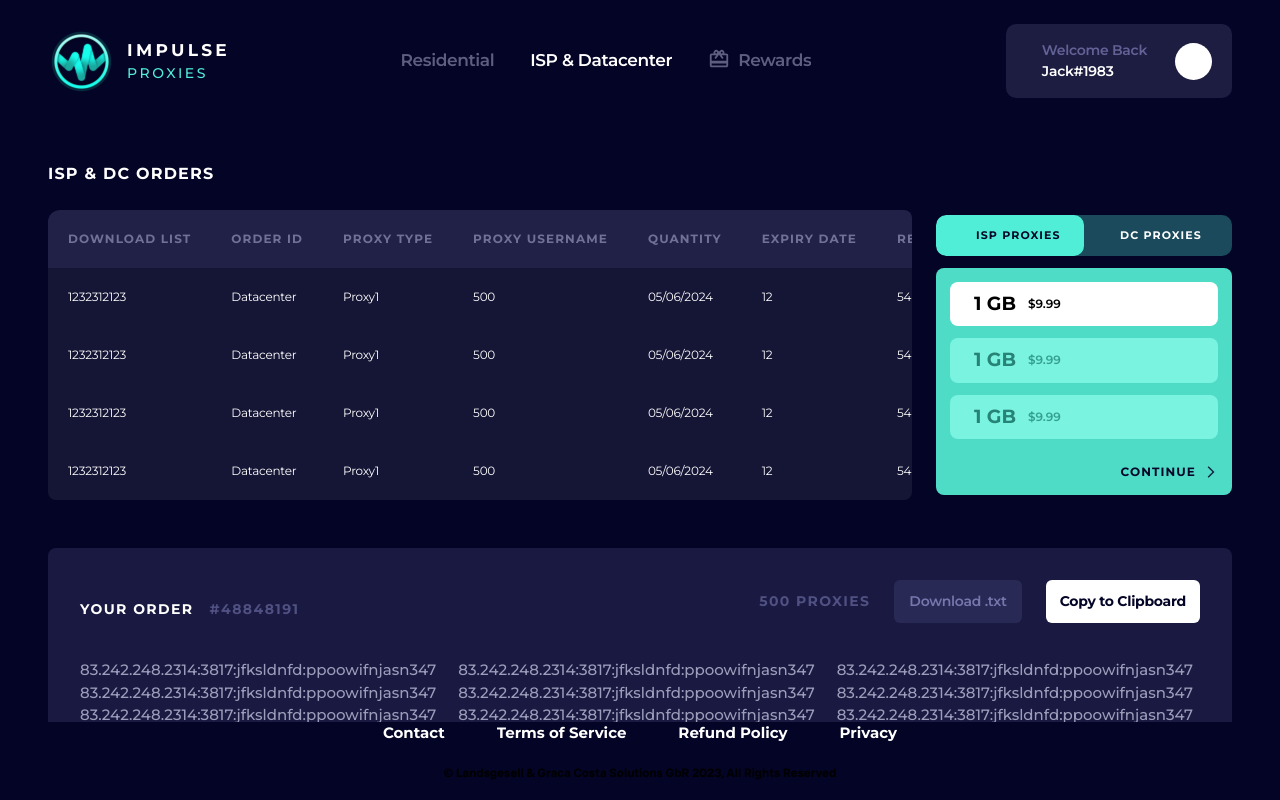
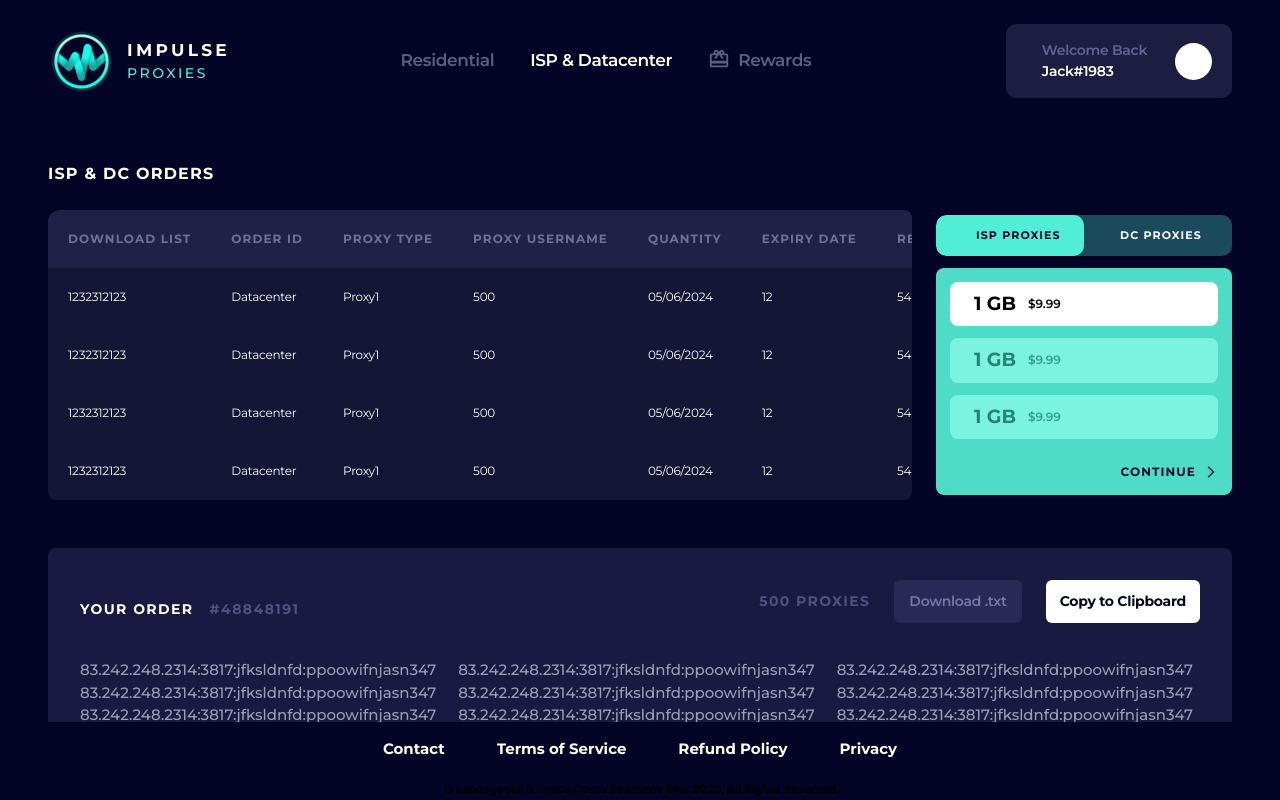
Before and after one commit to Radial-code/impulse-proxies, a Next.js app: page /dashboard in a window 1280 px wide. Shown: the top 800 px of the page. Built offline with nearby package versions, Linux system fonts and the light colour scheme.

Commit message:
footer top spacing done

```diff
--- a/components/dashboard/DashboardFooter.jsx
+++ b/components/dashboard/DashboardFooter.jsx
@@ -4,7 +4,7 @@ import React from "react";
 export const DashboardFooter = () => {
   return (
     <>
-      <div className="2xl:w-full 2xl:px-24 xl:px-12 lg:px-8 px-6 mx-auto">
+      <div className="2xl:w-full 2xl:px-24 pt-4 xl:px-12 lg:px-8 px-6 mx-auto">
         <div className="flex items-center sm:justify-center justify-between sm:px-0 px-2 sm:gap-[52px] gap-2">
           <Link
             className="text-white font-Montserrat font-bold lh_normal sm:text-lg text-[12px] after:transition-all after:ease-in-out after:duration-200 after:contents-[''] after:absolute after:h-[2px] after:w-0  hover:after:w-full relative after:bg-white overflow-hidden after:start-[50%] hover:after:start-0 after:bottom-0"
```
Also changed, not shown: 1 other file (tests, documents, lock files or other folders).
